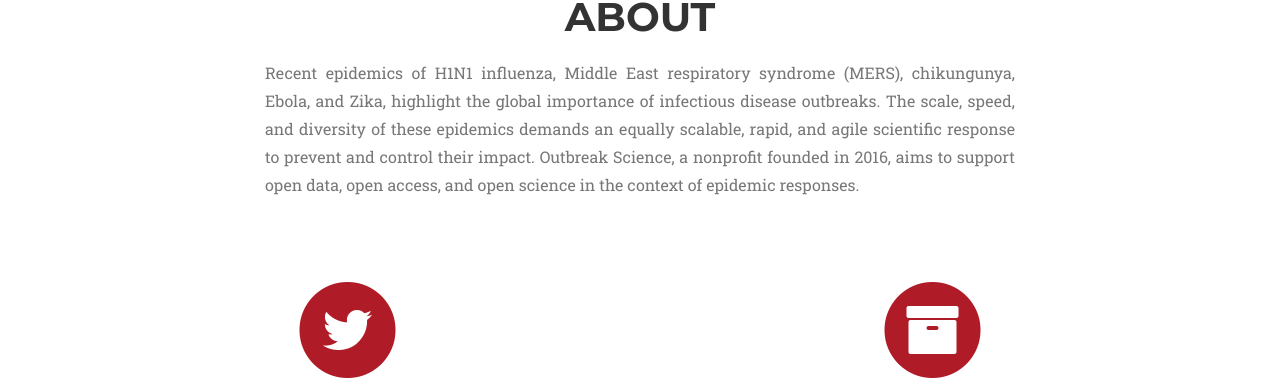
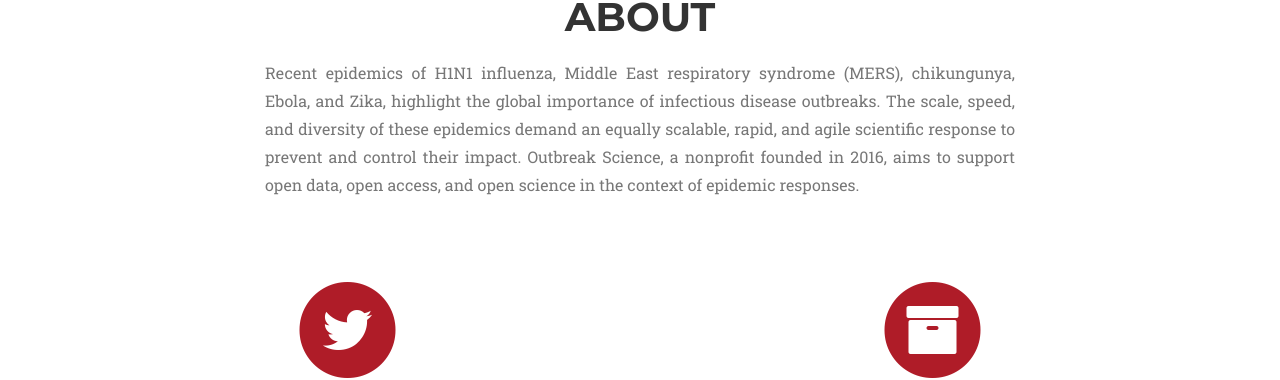
Before and after one commit to outbreaksci/outbreaksci.github.io, a Jekyll site: the page built from index.md, in a window 1280 px wide and 900 px high, scrolled down 600 px. Shown: the part 198-578 px from the top of the window. Built offline with Jekyll 4.4.1, drawn with Linux system fonts in a browser that asks for light colours; nearby versions of some CDN libraries; some web fonts are replaced.

Commit message:
fix typo

```diff
--- a/_includes/services.html
+++ b/_includes/services.html
@@ -4,7 +4,7 @@
         <div class="row">
             <div class="col-lg-8 col-lg-offset-2 text-center">
                 <h2 class="section-heading">About</h2>
-                <h3 class="section-subheading text-muted text-justify">Recent epidemics of H1N1 influenza, Middle East respiratory syndrome (MERS), chikungunya, Ebola, and Zika, highlight the global importance of infectious disease outbreaks. The scale, speed, and diversity of these epidemics demands an equally scalable, rapid, and agile scientific response to prevent and control their impact. Outbreak Science, a nonprofit founded in 2016, aims to support open data, open access, and open science in the context of epidemic responses.</h3>
+                <h3 class="section-subheading text-muted text-justify">Recent epidemics of H1N1 influenza, Middle East respiratory syndrome (MERS), chikungunya, Ebola, and Zika, highlight the global importance of infectious disease outbreaks. The scale, speed, and diversity of these epidemics demand an equally scalable, rapid, and agile scientific response to prevent and control their impact. Outbreak Science, a nonprofit founded in 2016, aims to support open data, open access, and open science in the context of epidemic responses.</h3>
             </div>
         </div>
         <div class="row text-center">
```
